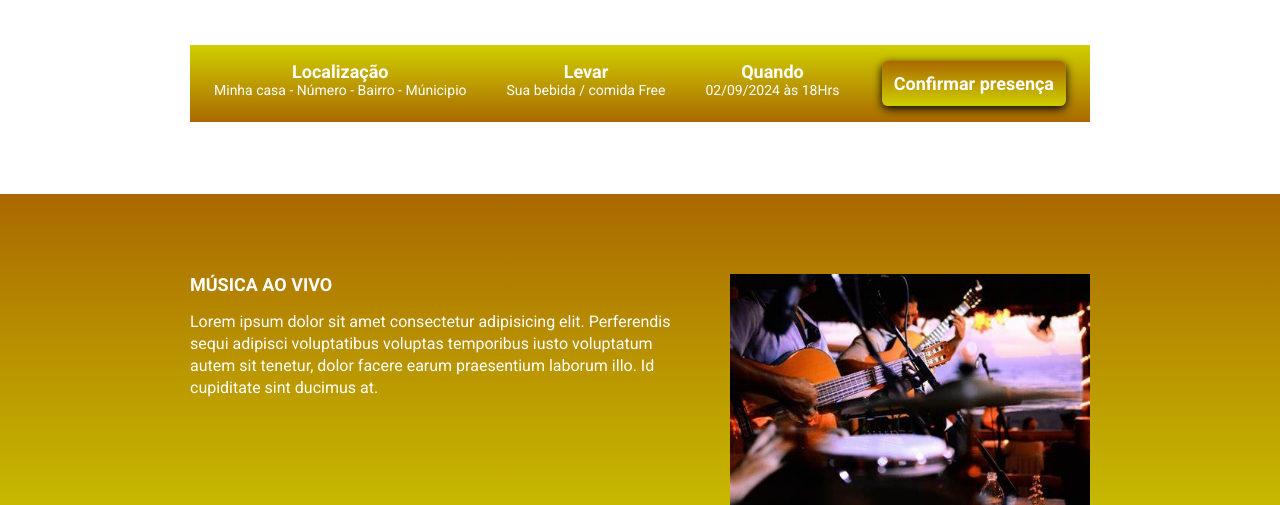
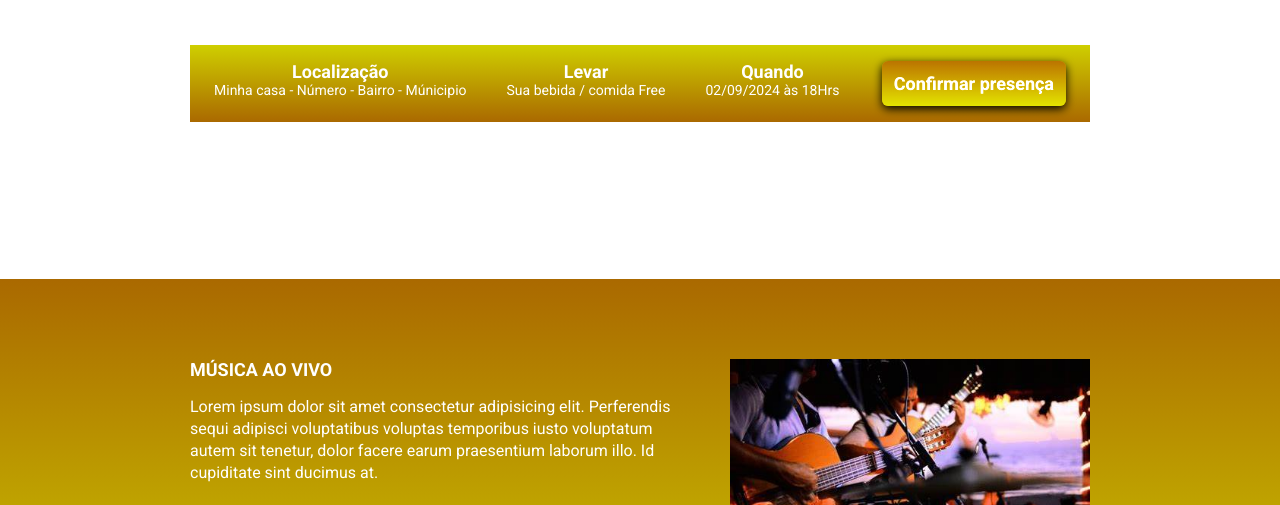
Before and after one commit to Luizfelippy/modulo_22, a website built with Parcel: page src/index.html in a window 1280 px wide. In both pictures the pointer is over the link "Confirmar presença". Shown: the part 295-800 px from the top of the page. Built offline with nearby package versions, Linux system fonts and the light colour scheme; files whose address does not match are found by name.

Commit message:
definindo altura hero e pondo hover filter no button

```diff
--- a/src/index.html
+++ b/src/index.html
@@ -7,8 +7,8 @@
     <link rel="preconnect" href="https://fonts.googleapis.com">
     <link rel="preconnect" href="https://fonts.gstatic.com" crossorigin>
     <link href="https://fonts.googleapis.com/css2?family=Roboto:wght@400;700;900&display=swap" rel="stylesheet">
+    <link rel="stylesheet" href="https://unpkg.com/aos@next/dist/aos.css" />
     <link rel="stylesheet" href="styles/main.scss">
-    <link rel="stylesheet" href="https://unpkg.com/aos@next/dist/aos.css" />
 </head>
 <body>
     <header class="hero">
--- a/src/styles/_hero.scss
+++ b/src/styles/_hero.scss
@@ -3,6 +3,7 @@
 .hero {
     padding-top: 48px;
     padding-bottom: 72px;
+    height: 574px;
     background-image: url(../images/fundo.png);
     background-repeat: no-repeat;
     background-size: cover;
--- a/src/styles/components/_buttons.scss
+++ b/src/styles/components/_buttons.scss
@@ -7,6 +7,10 @@
     text-decoration: none;
     text-align: center;
     white-space: nowrap;
+
+    &:hover {
+        filter: brightness(1.1);
+    }
 
     &--primary {
         color: variables.$textColor;
```
